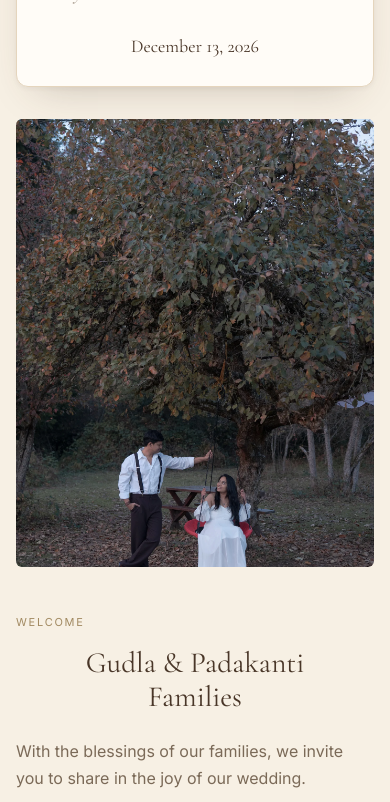
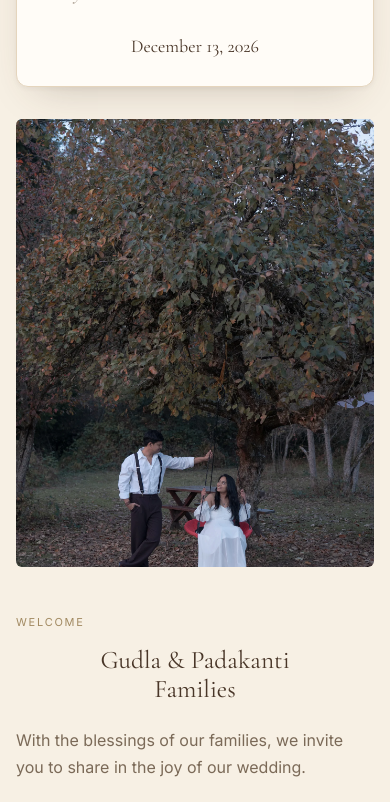
Before and after one commit to mani8899759/Client, a Next.js app: page / in a window 390 px wide. Shown: the part 1156-1958 px from the top of the page. Built offline with nearby package versions, Linux system fonts and the light colour scheme; no server answers.

Commit message:
fix(ui): enforce exact 2-line mobile family heading with explicit CSS flex/nowrap rules

```diff
--- a/src/components/home/Sections.tsx
+++ b/src/components/home/Sections.tsx
@@ -55,10 +55,14 @@ export function WelcomeSection({ wedding }: { wedding: WeddingSettings }) {
             <Eyebrow>Welcome</Eyebrow>
             <h2
               id="welcome-title"
-              className="family-heading mt-4 box-border w-full max-w-full px-4 text-center font-serif text-[clamp(29px,7.5vw,38px)] font-normal leading-[1.15] text-dark-walnut sm:px-0 sm:text-left sm:text-[36px] sm:leading-[1.12]"
+              className="family-heading mt-4"
             >
-              <span className="block sm:inline">Gudla &amp; Padakanti</span>{" "}
-              <span className="block sm:inline">Families</span>
+              <span className="family-heading-line-one">
+                Gudla &amp; Padakanti
+              </span>{" "}
+              <span className="family-heading-line-two">
+                Families
+              </span>
             </h2>
             {wedding.welcome_message ? <Paragraphs text={wedding.welcome_message} className="mt-6 text-body text-secondary-text" /> : null}
             {wedding.invitation_message ? (
--- a/src/styles/globals.css
+++ b/src/styles/globals.css
@@ -88,6 +88,55 @@ html.lenis body {
 
 body:has(.invitation-theme) footer {
   display: none;
+}
+
+/* ── Family Heading: Explicit 2-line mobile composition ─────────────────── */
+.family-heading {
+  width: 100%;
+  max-width: 100%;
+  margin-inline: auto;
+  text-align: center;
+  font-family: var(--font-serif);
+  font-weight: 400;
+  color: #493628;
+  box-sizing: border-box;
+}
+
+@media (max-width: 639px) {
+  .family-heading {
+    display: flex;
+    flex-direction: column;
+    align-items: center;
+    justify-content: center;
+    width: 100%;
+    max-width: 100%;
+    padding-inline: 8px;
+    font-size: clamp(23px, 6.5vw, 34px);
+    line-height: 1.12;
+    white-space: normal;
+    overflow: visible;
+  }
+
+  .family-heading-line-one,
+  .family-heading-line-two {
+    display: block;
+    width: 100%;
+    white-space: nowrap;
+    text-align: center;
+  }
+}
+
+@media (min-width: 640px) {
+  .family-heading {
+    text-align: left;
+    font-size: 36px;
+    line-height: 1.12;
+  }
+
+  .family-heading-line-one,
+  .family-heading-line-two {
+    display: inline;
+  }
 }
 
 /* ── Typography hierarchy ───────────────────────────────────────────────── */
```
